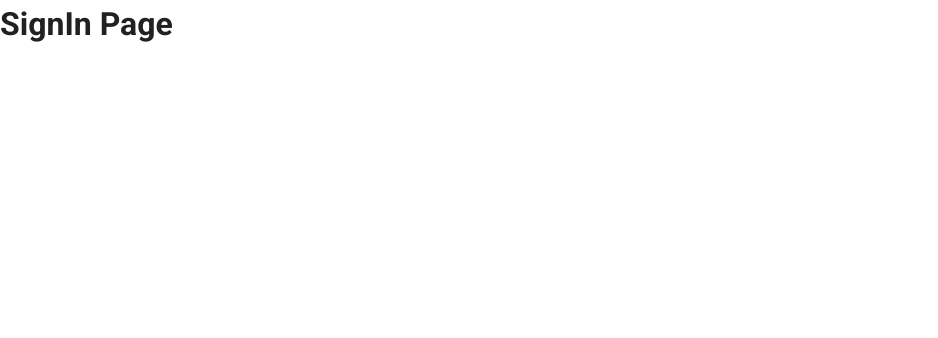
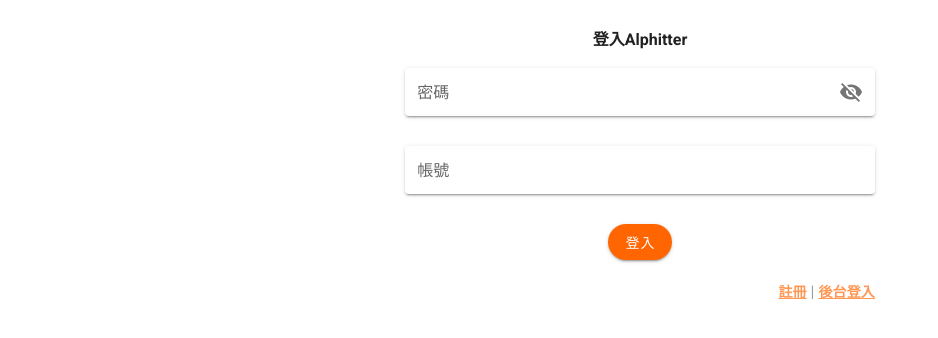
Before and after one commit to fogjogger1992/simple-twitter, a Vue app: page /#/signin in a window 1280 px wide. Shown: the top 338 px of the page, without its empty margins (0-938 px from the left). Built offline with nearby package versions, Linux system fonts and the light colour scheme.

Commit message:
modify SignIn UI

```diff
--- a/src/views/SignIn.vue
+++ b/src/views/SignIn.vue
@@ -1,3 +1,50 @@
 <template>
-  <h1>SignIn Page</h1>
+  <v-container>
+    <v-row justify="center">
+      <v-col cols="10" sm="8" md="6" lg="5" class="text-center">
+        <p class="text--h6 font-weight-bold mt-4">登入Alphitter</p>
+
+        <v-form class="mt-4 mb-5" ref="form" v-model="valid" lazy-validation>
+          <v-text-field single-line solo v-model="password" maxlength="20" :append-icon="showPassword ? 'mdi-eye' : 'mdi-eye-off'" :rules="[rules.required]" :type="showPassword ? 'text' : 'password'" label="密碼" @click:append="showPassword = !showPassword"></v-text-field>
+          <v-text-field single-line solo v-model="account" :rules="[rules.required, rules.accountRules]" maxlength="20" label="帳號"></v-text-field>
+          <v-btn rounded :disabled="!valid" color="primary" class="" @click="signIn">
+            登入
+          </v-btn>
+        </v-form>
+        <div class="text-right">
+        <router-link class="text-subtitle-2 secondary--text font-weight-bold" to="/signup">註冊</router-link><span class="grey--text"> | </span>
+        <router-link class="text-subtitle-2 secondary--text font-weight-bold" to="/admin/signin">後台登入</router-link>
+        </div>
+      </v-col>
+    </v-row>
+  </v-container>
 </template>
+<script>
+export default {
+  name: "SignIn",
+  data: () => ({
+    valid: true,
+    password: "",
+    account: "",
+    showPassword: false,
+
+    // 表單驗證條件
+    rules: {
+      required: (value) => !!value || "必填",
+      accountRules: (value) =>
+        (value && value.length <= 20) || "帳號不得超過20個字",
+      // emailRules: (value) =>
+      //   /.+@.+\..+/.test(value) || "Email格式無效，應為：xxx@xxx.xx",
+
+    },
+  }),
+  methods: {
+    signIn() {
+      this.$refs.form.validate();
+    },
+  },
+  computed: {
+
+  },
+};
+</script>
```
